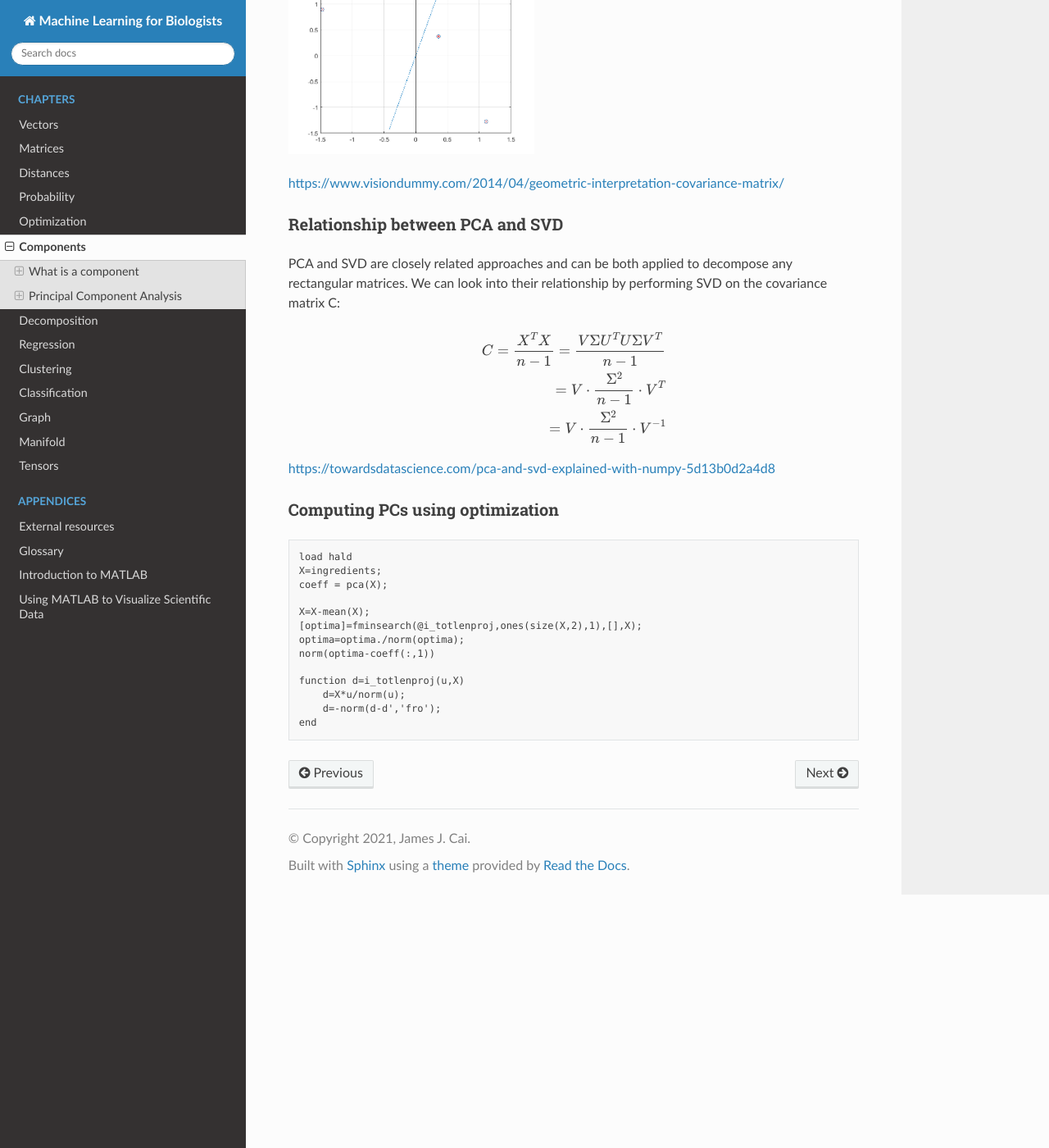
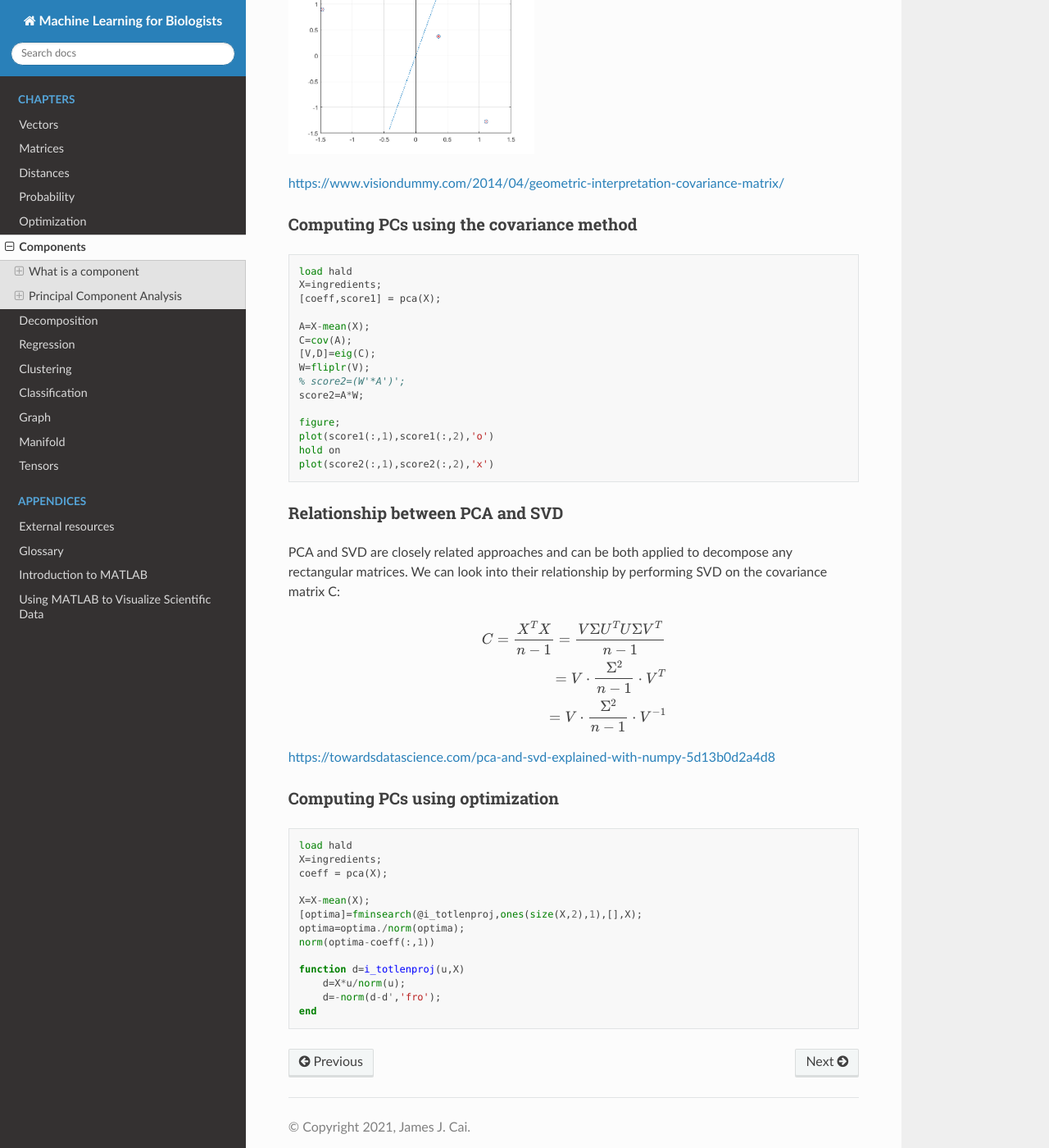
Before and after one commit to jamesjcai/readthedocs_ml4b, a Sphinx documentation site: the page built from docs/chapter_components.rst, in a window 1280 px wide and 1400 px high, scrolled down 2331 px. Shown: the whole window at 82% size. Built offline with Sphinx 7.4.7 and the Read the Docs theme 2.0.0, drawn with Linux system fonts in a browser that asks for light colours; formulas are drawn with MathJax 3; some of the changed text lies outside the part shown.

Commit message:
Create chapter_components.rst

```diff
--- a/docs/chapter_components.rst
+++ b/docs/chapter_components.rst
@@ -50,7 +50,7 @@ The eigenvalues of the covariance matrix encode the variability of the data in a
 
 Proof: direction of the greatest variance is eigenvector - Finding the eigen vector of covariance matrix is a way to maximize the variance.
 
-.. code-block:: text
+.. code-block:: matlab
 
   >> data
   data =
@@ -94,6 +94,29 @@ This is a real-data example to show that if we define this vector as :math:`\vec
 
 https://www.visiondummy.com/2014/04/geometric-interpretation-covariance-matrix/
 
+Computing PCs using the covariance method
+-----------------------------------------
+
+.. code-block:: matlab
+
+  load hald
+  X=ingredients;
+  [coeff,score1] = pca(X);
+
+  A=X-mean(X);
+  C=cov(A);
+  [V,D]=eig(C);
+  W=fliplr(V);
+  % score2=(W'*A')';
+  score2=A*W;
+
+  figure;
+  plot(score1(:,1),score1(:,2),'o')
+  hold on
+  plot(score2(:,1),score2(:,2),'x')
+
+
+
 Relationship between PCA and SVD
 --------------------------------
 PCA and SVD are closely related approaches and can be both applied to decompose any rectangular matrices. We can look into their relationship by performing SVD on the covariance matrix C:
@@ -109,7 +132,7 @@ https://towardsdatascience.com/pca-and-svd-explained-with-numpy-5d13b0d2a4d8
 Computing PCs using optimization
 --------------------------------
 
-.. code-block:: text
+.. code-block:: matlab
 
   load hald
   X=ingredients;
```
